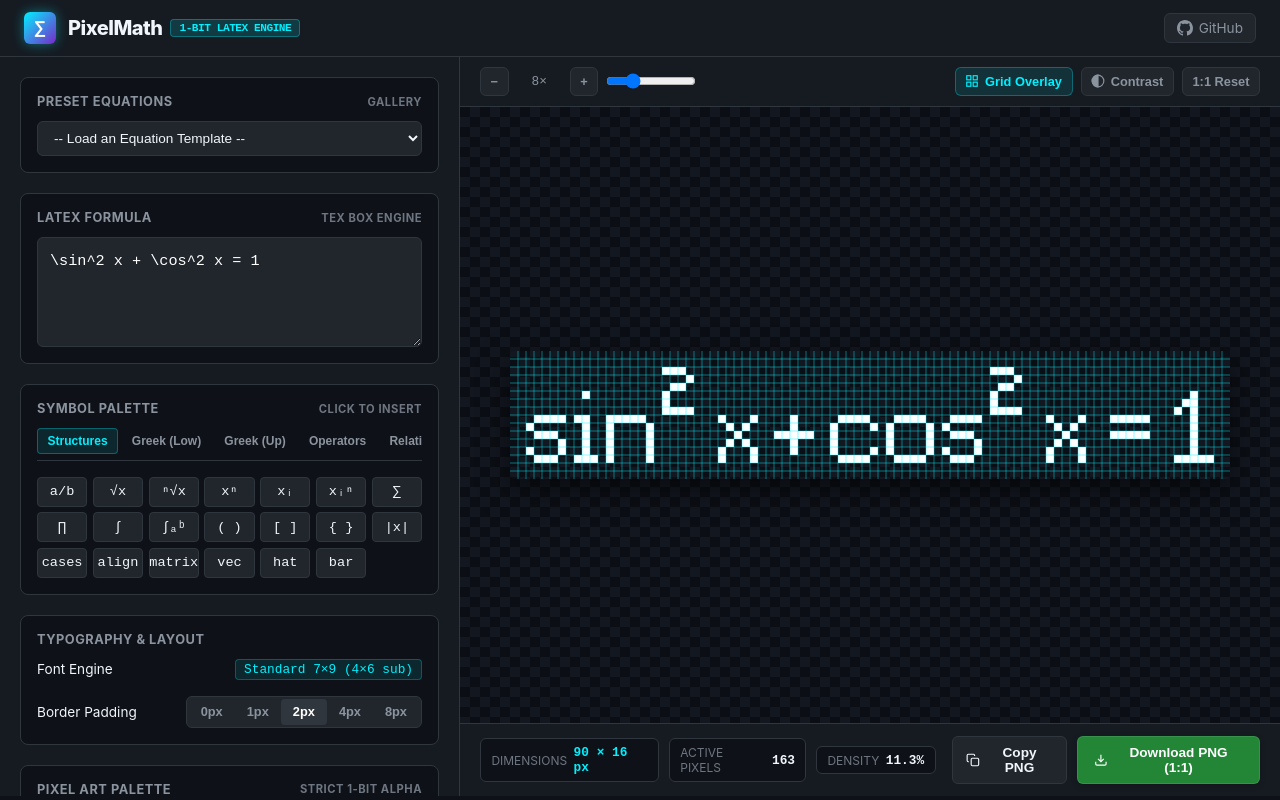
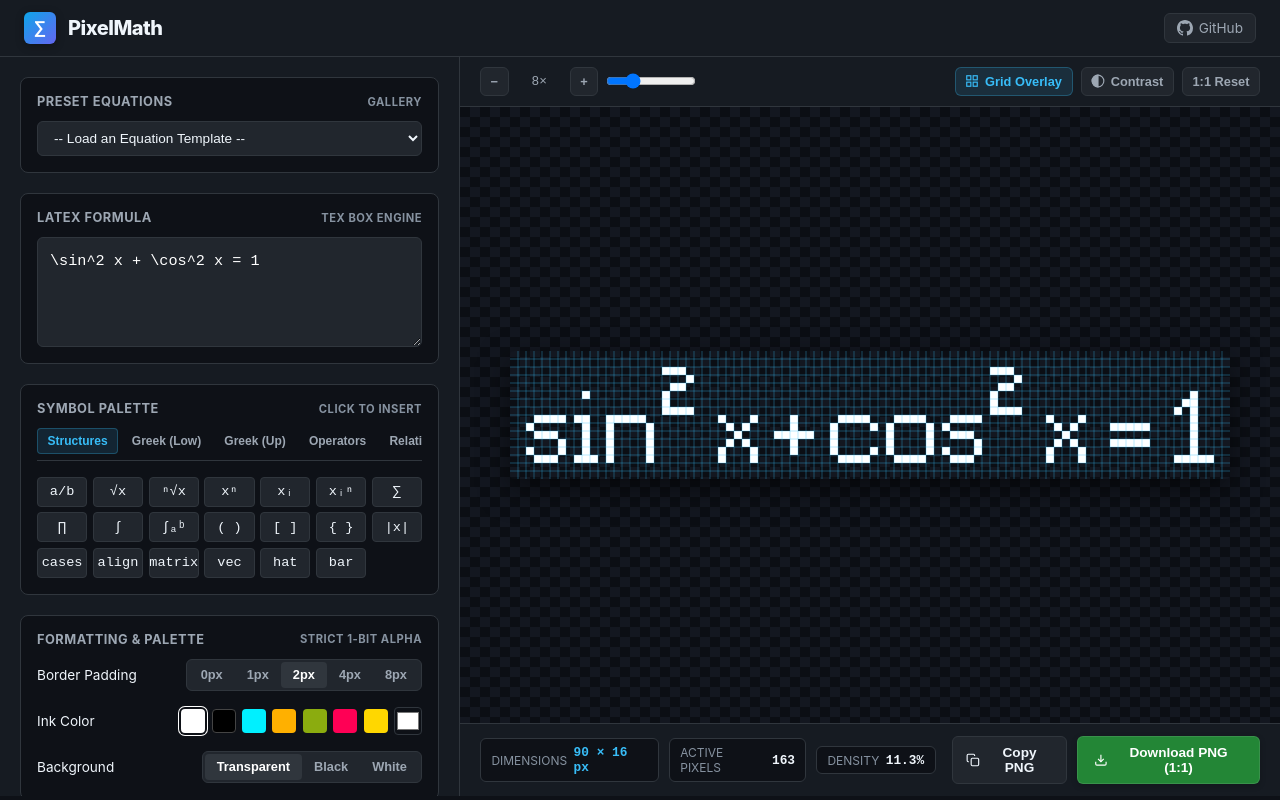
Before and after one commit to m-sarabi/pixel-math, a website built with Vite: page index.html in a window 1280 px wide. Built offline with nearby package versions, Linux system fonts and the light colour scheme.

Commit message:
refactor: remove 1-bit badge, soften neon effects, merge settings cards, update github link

```diff
--- a/src/engine/fonts/standard.ts
+++ b/src/engine/fonts/standard.ts
@@ -704,7 +704,7 @@ const standardGlyphs: Record<string, GlyphData> = {
   '-': makeGlyph(5, 0, [
     "#####",
   ]),
-  '=': makeGlyph(6, 1, [
+  '=': makeGlyph(5, 1, [
     "#####",
     ".....",
     "#####",
--- a/src/main.ts
+++ b/src/main.ts
@@ -83,11 +83,11 @@ app.innerHTML = `
     <div class="logo-container">
       <div class="logo-icon">∑</div>
       <div class="logo-text">
-        <h1>PixelMath <span class="badge-tag">1-BIT LATEX ENGINE</span></h1>
+        <h1>PixelMath</h1>
       </div>
     </div>
     <div class="header-actions">
-      <a href="https://github.com" target="_blank" rel="noopener" class="header-link">
+      <a href="https://github.com/m-sarabi/pixel-math" target="_blank" rel="noopener" class="header-link">
         <svg width="16" height="16" viewBox="0 0 16 16" fill="currentColor">
           <path d="M8 0C3.58 0 0 3.58 0 8c0 3.54 2.29 6.53 5.47 7.59.4.07.55-.17.55-.38 0-.19-.01-.82-.01-1.49-2.01.37-2.53-.49-2.69-.94-.09-.23-.48-.94-.82-1.13-.28-.15-.68-.52-.01-.53.63-.01 1.08.58 1.23.82.72 1.21 1.87.87 2.33.66.07-.52.28-.87.51-1.07-1.78-.2-3.64-.89-3.64-3.95 0-.87.31-1.59.82-2.15-.08-.2-.36-1.02.08-2.12 0 0 .67-.21 2.2.82.64-.18 1.32-.27 2-.27.68 0 1.36.09 2 .27 1.53-1.04 2.2-.82 2.2-.82.44 1.1.16 1.92.08 2.12.51.56.82 1.27.82 2.15 0 3.07-1.87 3.75-3.65 3.95.29.25.54.73.54 1.48 0 1.07-.01 1.93-.01 2.2 0 .21.15.46.55.38A8.013 8.013 0 0016 8c0-4.42-3.58-8-8-8z"/>
         </svg>
@@ -139,20 +139,14 @@ app.innerHTML = `
         <div class="palette-grid" id="paletteGrid"></div>
       </div>
 
-      <!-- Typography & Padding Card -->
+      <!-- Formatting & Color Settings Card -->
       <div class="section-card">
         <div class="section-title">
-          <span>Typography & Layout</span>
+          <span>Formatting & Palette</span>
+          <span style="font-size: 0.7rem; color: var(--text-muted)">Strict 1-Bit Alpha</span>
         </div>
 
         <div class="setting-row">
-          <span class="setting-label">Font Engine</span>
-          <span style="font-family: var(--font-mono); font-size: 0.8rem; color: var(--accent-cyan); background: rgba(0,240,255,0.1); padding: 2px 8px; border-radius: 4px; border: 1px solid rgba(0,240,255,0.25);">
-            Standard 7×9 (4×6 sub)
-          </span>
-        </div>
-
-        <div class="setting-row" style="margin-top: 0.25rem;">
           <span class="setting-label">Border Padding</span>
           <div class="preset-pill-group" id="paddingGroup">
             <button type="button" class="preset-pill ${state.padding === 0 ? 'active' : ''}" data-pad="0">0px</button>
@@ -162,16 +156,8 @@ app.innerHTML = `
             <button type="button" class="preset-pill ${state.padding === 8 ? 'active' : ''}" data-pad="8">8px</button>
           </div>
         </div>
-      </div>
 
-      <!-- Color Settings Card -->
-      <div class="section-card">
-        <div class="section-title">
-          <span>Pixel Art Palette</span>
-          <span style="font-size: 0.7rem; color: var(--text-muted)">Strict 1-Bit Alpha</span>
-        </div>
-
-        <div class="setting-row">
+        <div class="setting-row" style="margin-top: 0.25rem;">
           <span class="setting-label">Ink Color</span>
           <div class="swatches-row" id="fgSwatches">
             <button type="button" class="color-swatch ${state.fgHex === '#ffffff' ? 'active' : ''}" data-color="#ffffff" style="background:#ffffff;" title="Pure White"></button>
@@ -430,7 +416,7 @@ function applyZoom(): void {
     }
 
     gridOverlay.innerHTML = `
-      <path d="${gridPaths}" stroke="rgba(0, 240, 255, 0.45)" stroke-width="1" vector-effect="non-scaling-stroke" />
+      <path d="${gridPaths}" stroke="rgba(56, 189, 248, 0.35)" stroke-width="1" vector-effect="non-scaling-stroke" />
     `;
   } else {
     gridOverlay.classList.remove('visible');
--- a/src/style.css
+++ b/src/style.css
@@ -5,9 +5,9 @@
   --border-color: #30363d;
   --border-focus: #58a6ff;
   --text-primary: #f0f6fc;
-  --text-secondary: #8b949e;
-  --text-muted: #6e7681;
-  --accent-cyan: #00f0ff;
+  --text-secondary: #9da7b3;
+  --text-muted: #8692a0;
+  --accent-cyan: #38bdf8;
   --accent-green: #238636;
   --accent-green-hover: #2ea043;
   --accent-amber: #e3b341;
@@ -50,7 +50,7 @@ body {
 .logo-icon {
   width: 32px;
   height: 32px;
-  background: linear-gradient(135deg, #00f0ff, #7928ca);
+  background: linear-gradient(135deg, #0ea5e9, #6366f1);
   border-radius: 6px;
   display: flex;
   align-items: center;
@@ -59,7 +59,7 @@ body {
   font-weight: 900;
   color: #fff;
   font-size: 1.1rem;
-  box-shadow: 0 0 12px rgba(0, 240, 255, 0.4);
+  box-shadow: 0 2px 8px rgba(0, 0, 0, 0.3);
 }
 
 .logo-text h1 {
@@ -254,8 +254,8 @@ body {
 
 .tab-btn.active {
   color: var(--accent-cyan);
-  background: rgba(0, 240, 255, 0.1);
-  border: 1px solid rgba(0, 240, 255, 0.3);
+  background: rgba(56, 189, 248, 0.12);
+  border: 1px solid rgba(56, 189, 248, 0.28);
 }
 
 .palette-grid {
@@ -350,7 +350,7 @@ body {
 
 .color-swatch.active {
   border-color: #fff;
-  box-shadow: 0 0 6px rgba(255, 255, 255, 0.6);
+  box-shadow: 0 0 0 2px var(--bg-primary), 0 0 0 3px #fff;
 }
 
 .custom-color-input {
@@ -411,8 +411,8 @@ body {
 
 .tool-btn.active {
   color: var(--accent-cyan);
-  background: rgba(0, 240, 255, 0.1);
-  border-color: rgba(0, 240, 255, 0.3);
+  background: rgba(56, 189, 248, 0.12);
+  border-color: rgba(56, 189, 248, 0.28);
 }
 
 .zoom-label {
@@ -587,10 +587,10 @@ body {
 }
 
 .toast {
-  background: #1f242c;
+  background: #1c2128;
   color: #fff;
-  border: 1px solid var(--accent-cyan);
-  box-shadow: 0 4px 16px rgba(0, 0, 0, 0.6);
+  border: 1px solid rgba(56, 189, 248, 0.35);
+  box-shadow: 0 4px 16px rgba(0, 0, 0, 0.5);
   padding: 0.65rem 1.1rem;
   border-radius: 6px;
   font-size: 0.85rem;
```
